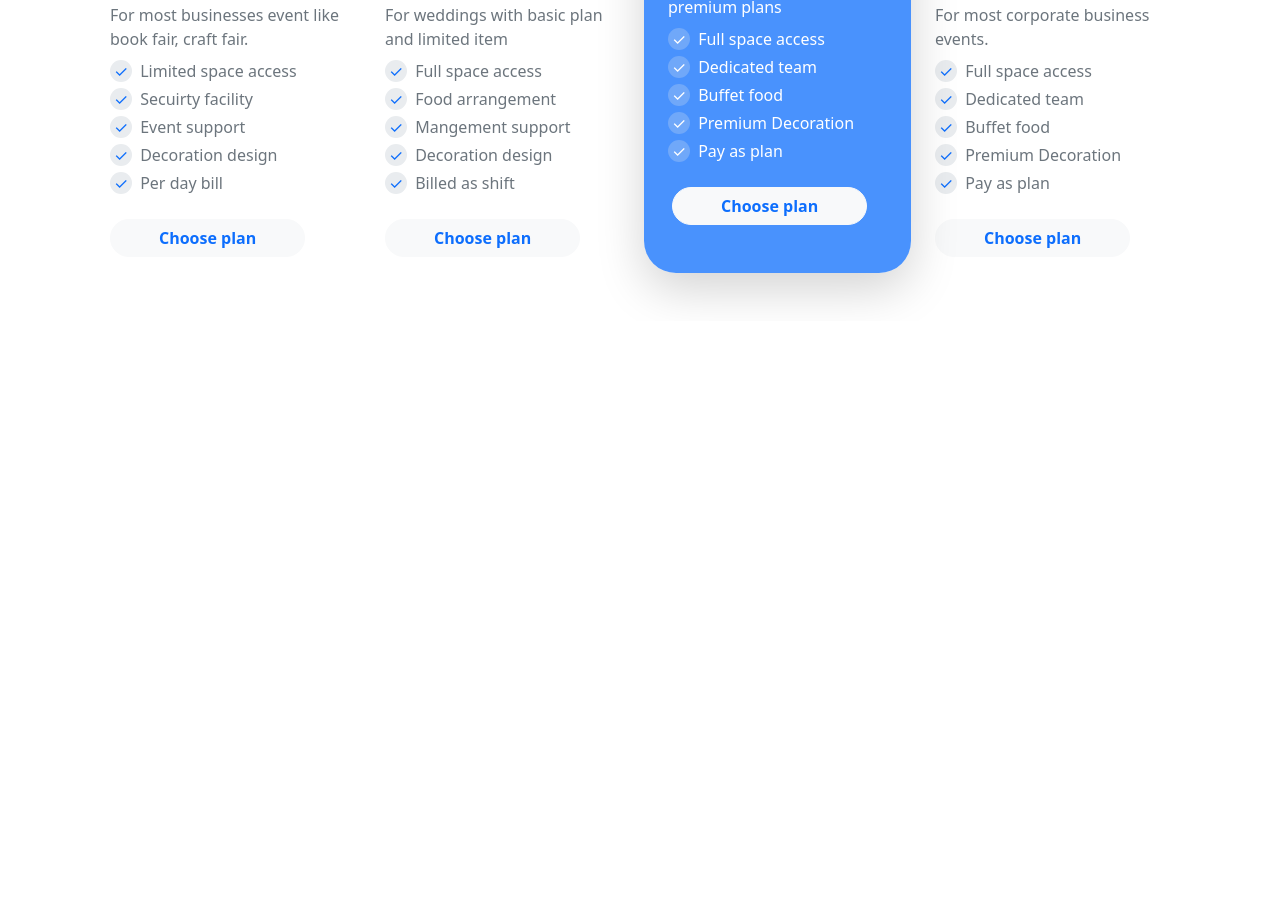
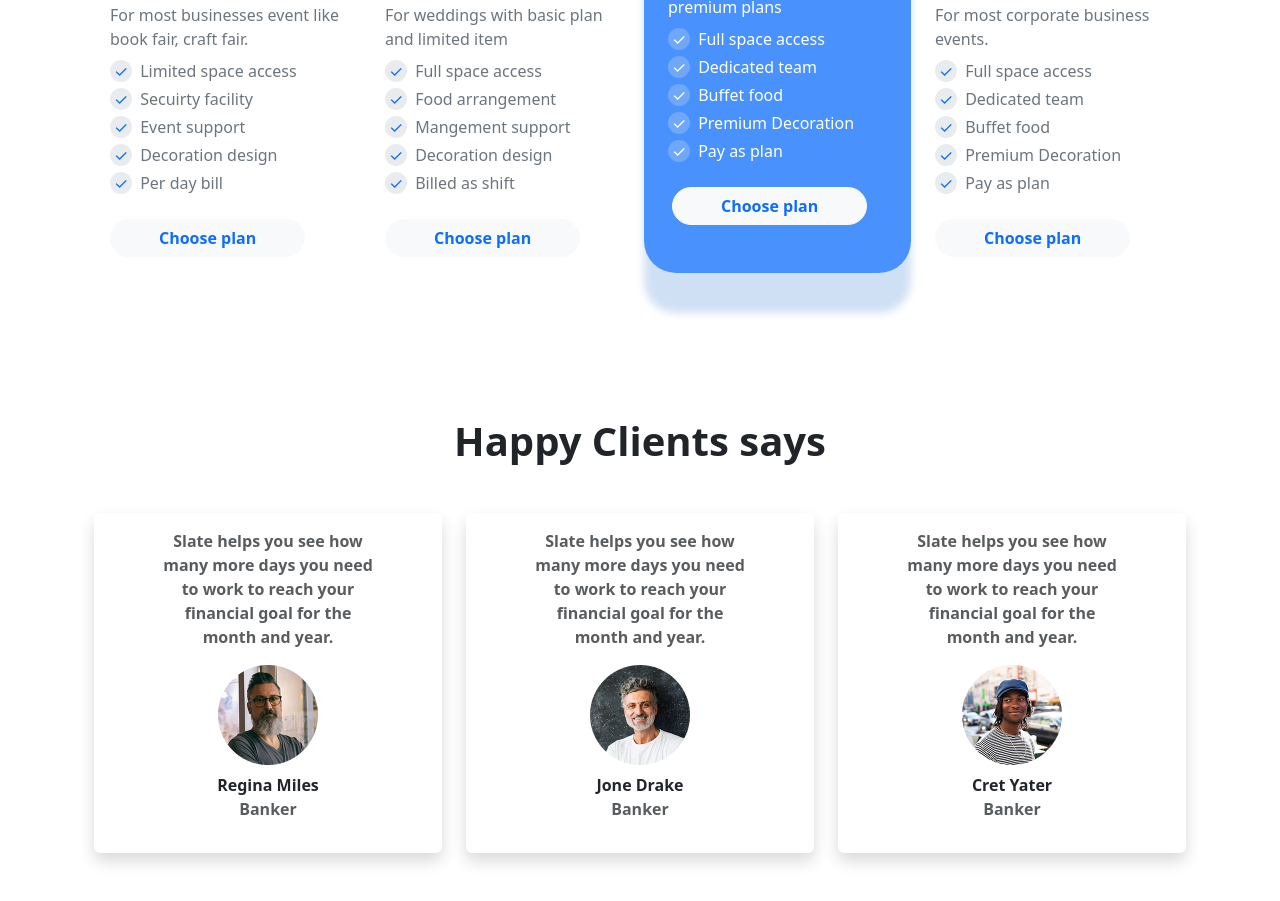
Before and after one commit to imam0321/convention-center, a plain HTML site: page index.html in a window 1280 px wide. Shown: the part 1490-2391 px from the top of the page. Before the commit the page ends 1907 px from the top, so only its background shows below. Drawn offline with nearby package versions, Linux system fonts and the light colour scheme.

Commit message:
added clients section

```diff
--- a/index.html
+++ b/index.html
@@ -237,8 +237,8 @@
         <h1 class="fw-bold text-center my-5">Our package</h1>
         <div class="container overflow-hidden">
           <div class="row g-2">
-            <div class="col-lg-3">
-              <div class="px-3 py-5 mt-5">
+            <div class="col-lg-3 col-md-6 col-sm-12">
+              <div class="px-3 py-5 mt-lg-5">
                 <h2 class="fw-bold">$300</h2>
                 <h3 class="fw-bold mt-3 mb-2">Business fair</h3>
                 <p class="text-secondary mb-2">
@@ -284,8 +284,8 @@
                 </a>
               </div>
             </div>
-            <div class="col-lg-3">
-              <div class="px-3 py-5 mt-5">
+            <div class="col-lg-3 col-md-6 col-sm-12">
+              <div class="px-3 py-5 mt-lg-5">
                 <h2 class="fw-bold">$500</h2>
                 <h3 class="fw-bold mt-3 mb-2">Wedding basic</h3>
                 <p class="text-secondary mb-2">
@@ -331,9 +331,10 @@
                 </a>
               </div>
             </div>
-            <div class="col-lg-3">
+            <div class="col-lg-3 col-md-6 col-sm-12">
               <div
-                class="px-4 py-5 mt-3 mb-5 shadow-lg bg-primary bg-opacity-75 text-white rounded-5 position-relative"
+                class="px-4 py-5 mt-lg-3 mb-5 bg-primary bg-opacity-75 text-white rounded-5 position-relative"
+                style="box-shadow: 0px 40px 8px #d0e0f4"
               >
                 <h2 class="fw-bold">$800</h2>
                 <h3 class="fw-bold mt-3 mb-2">Wedding plus</h3>
@@ -384,8 +385,8 @@
                 </span>
               </div>
             </div>
-            <div class="col-lg-3">
-              <div class="px-3 py-5 mt-5">
+            <div class="col-lg-3 col-md-6 col-sm-12">
+              <div class="px-3 py-5 mt-lg-5">
                 <h2 class="fw-bold">$1200</h2>
                 <h3 class="fw-bold mt-3 mb-2">Corporate event</h3>
                 <p class="text-secondary mb-2">
@@ -434,7 +435,51 @@
           </div>
         </div>
       </section>
-      <!-- Package start -->
+      <!-- Package end -->
+      <!-- Clients start -->
+      <section class="container my-5">
+        <h1 class="text-center my-5 fw-bold">Happy Clients says</h1>
+        <div class="container text-center">
+          <div class="row g-4">
+            <div class="col-lg-4 col-md-6 col-sm-12">
+              <div class="card px-5 border-0 shadow">
+                <div class="card-body">
+                  <p class="card-text text-body-secondary fw-semibold">
+                    Slate helps you see how many more days you need to work to reach your financial goal for the month and year.
+                  </p>
+                  <img src="images/person 1.png" class="img-fluid" alt="">
+                  <p class="fw-bold pt-2 mb-0">Regina Miles</p>
+                  <p class="text-body-secondary fw-semibold">Banker</p>
+                </div>
+              </div>
+            </div>
+            <div class="col-lg-4 col-md-6 col-sm-12">
+              <div class="card px-5 border-0 shadow">
+                <div class="card-body">
+                  <p class="card-text text-body-secondary fw-semibold">
+                    Slate helps you see how many more days you need to work to reach your financial goal for the month and year.
+                  </p>
+                  <img src="images/person 2.png" alt="">
+                  <p class="fw-bold pt-2 mb-0">Jone Drake</p>
+                  <p class="text-body-secondary fw-semibold">Banker</p>
+                </div>
+              </div>
+            </div>
+            <div class="col-lg-4 col-md-6 col-sm-12">
+              <div class="card px-5 border-0 shadow">
+                <div class="card-body">
+                  <p class="card-text text-body-secondary fw-semibold">
+                    Slate helps you see how many more days you need to work to reach your financial goal for the month and year.
+                  </p>
+                  <img src="images/person 3.png" alt="">
+                  <p class="fw-bold pt-2 mb-0">Cret Yater</p>
+                  <p class="text-body-secondary fw-semibold">Banker</p>
+                </div>
+            </div>
+          </div>
+        </div>
+      </section>
+       <!-- Clients end -->
     </main>
 
     <!-- javascrips link  -->
```
